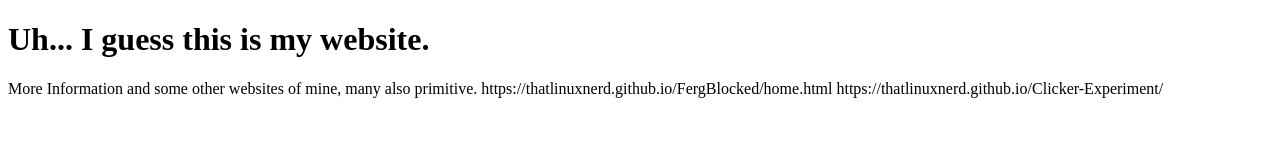
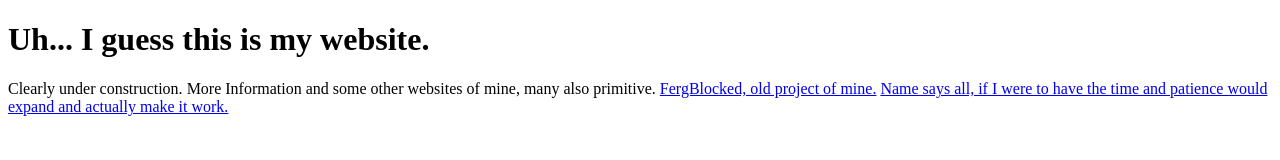
Before and after one commit to ThatLinuxNerd/thatlinuxnerd.github.io, a plain HTML site: page index.html in a window 1280 px wide. Drawn offline with Linux system fonts and the light colour scheme.

Commit message:
Update index.html

```diff
--- a/index.html
+++ b/index.html
@@ -2,6 +2,11 @@
 <html>
 <body>
 <h1>Uh... I guess this is my website.</h1>
-	<p>More Information and some other websites of mine, many also primitive. https://thatlinuxnerd.github.io/FergBlocked/home.html https://thatlinuxnerd.github.io/Clicker-Experiment/</p>
+	<p1>Clearly under construction.</p1>
+	<p2>
+	More Information and some other websites of mine, many also primitive.
+	<a href="https://thatlinuxnerd.github.io/FergBlocked/home.html">FergBlocked, old project of mine.</a>
+	<a href="https://thatlinuxnerd.github.io/Clicker-Experiment/">Name says all, if I were to have the time and patience would expand and actually make it work.</a>
+	</p2>
 </body>
 </html>
```
